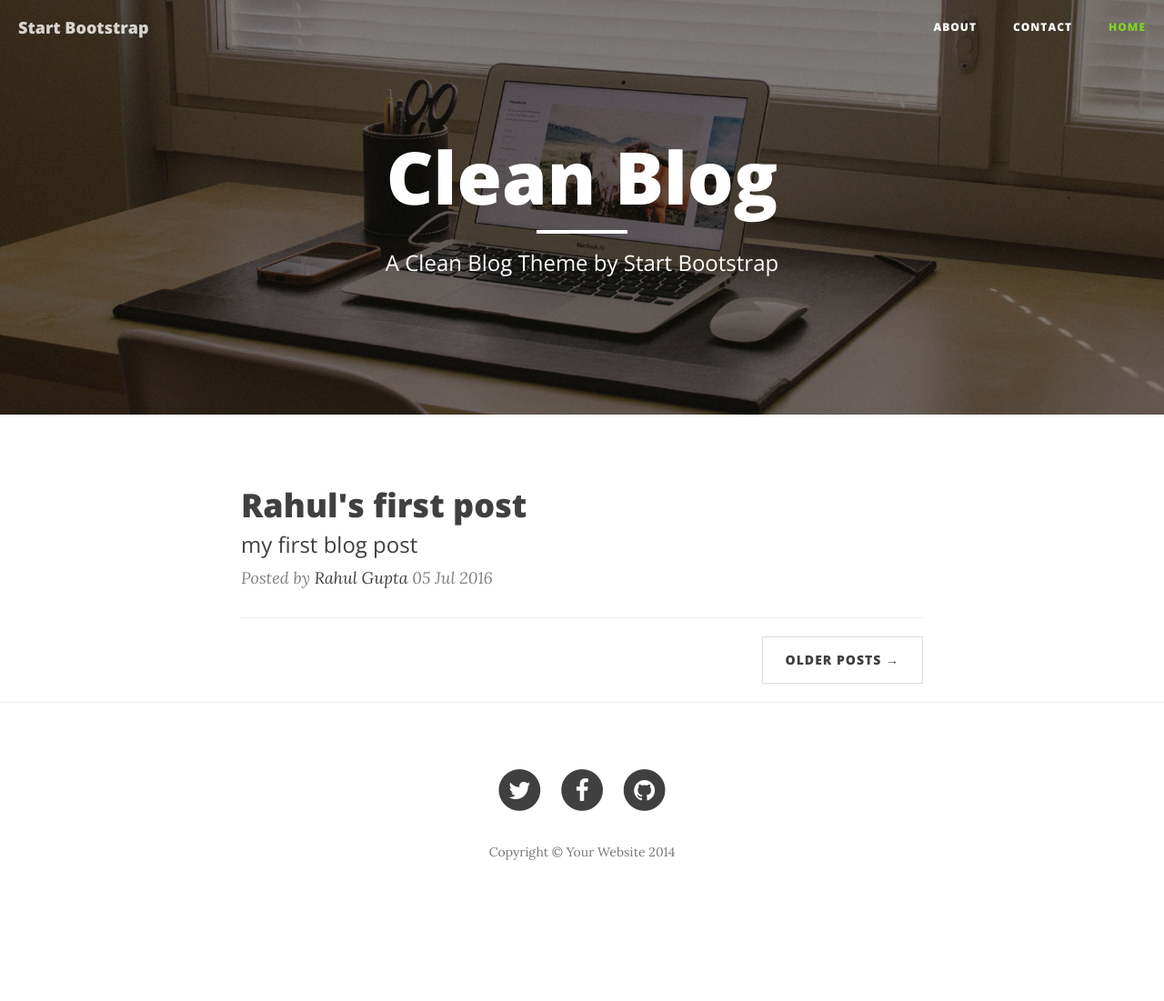
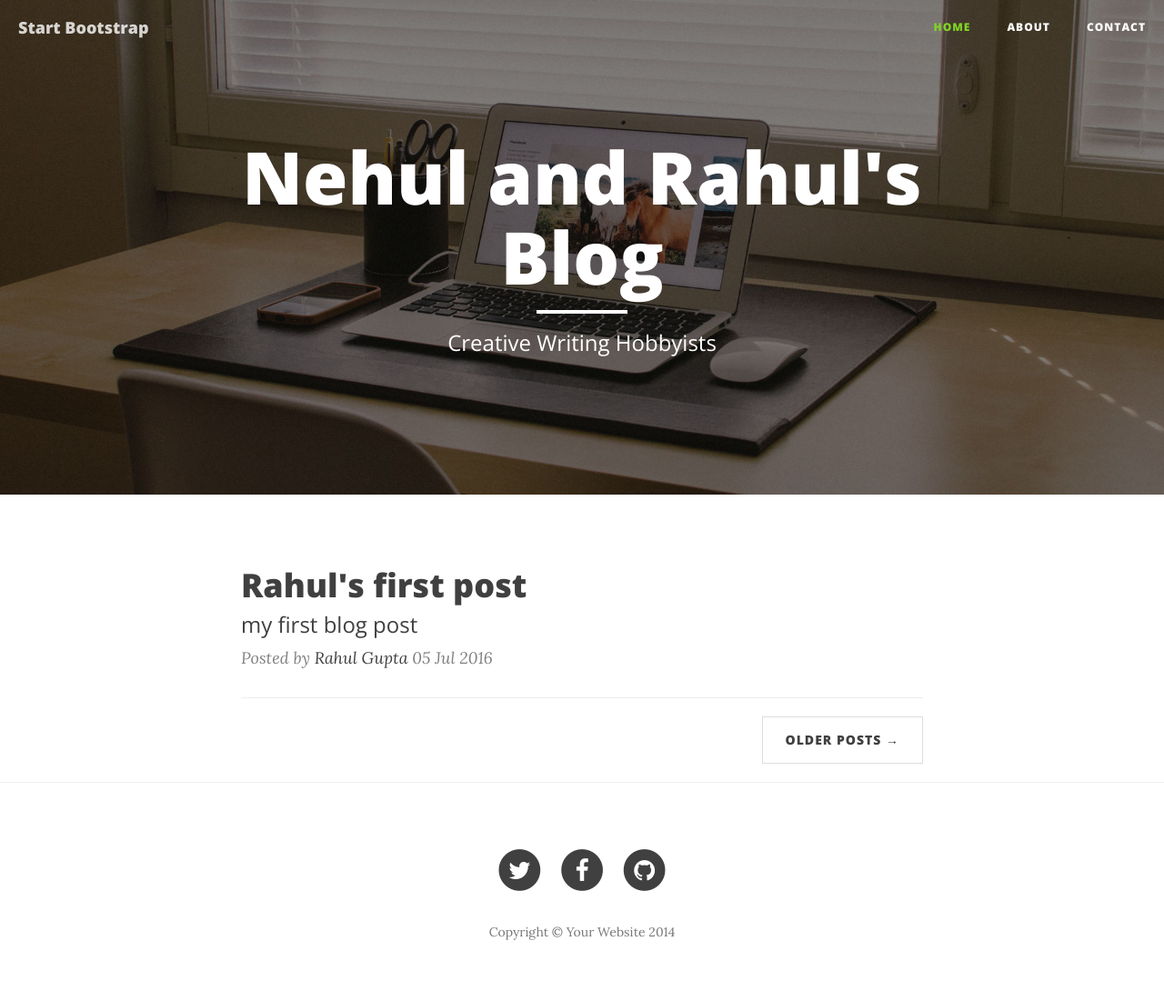
Before and after one commit to neortls007idev/Blog, a Jekyll site: the page built from index.html, in a window 1280 px wide. Shown: the whole page at 91% size. Built offline with Jekyll 4.4.1, drawn with Linux system fonts in a browser that asks for light colours; nearby versions of some CDN libraries; before the commit the page ends 1013 px from its top, so only the background shows below that.

Commit message:
headers and images

```diff
--- a/_includes/header.html
+++ b/_includes/header.html
@@ -9,7 +9,7 @@
     <meta name="description" content="">
     <meta name="author" content="">
 
-    <title>Clean Blog</title>
+    <title>{{ page.title }}</title>
 
     <!-- Bootstrap Core CSS -->
     <link href="{{ site.url }}/css/bootstrap.min.css" rel="stylesheet">
@@ -35,14 +35,14 @@
 {% include nav.html %}
     <!-- Page Header -->
     <!-- Set your background image for this header on the line below. -->
-    <header class="intro-header" style="background-image: url('{{ site.url }}/img/home-bg.jpg')">
+    <header class="intro-header" style="background-image: url('{{ site.url }}/img/{{ page.coverimg }}')">
         <div class="container">
             <div class="row">
                 <div class="col-lg-8 col-lg-offset-2 col-md-10 col-md-offset-1">
                     <div class="site-heading">
-                        <h1>Clean Blog</h1>
+                        <h1>{{ page.title }}</h1>
                         <hr class="small">
-                        <span class="subheading">A Clean Blog Theme by Start Bootstrap</span>
+                        <span class="subheading">{{ page.description }}</span>
                     </div>
                 </div>
             </div>
--- a/_includes/nav.html
+++ b/_includes/nav.html
@@ -15,7 +15,7 @@
             <!-- Collect the nav links, forms, and other content for toggling -->
             <div class="collapse navbar-collapse" id="bs-example-navbar-collapse-1">
                 <ul class="nav navbar-nav navbar-right">
-                    {% assign pages_list = site.pages %}
+                    {% assign pages_list = {site.pages | sort: 'order'} %}
                     {% assign group = 'navigation' %}
                     {% include pages_list %}
                 </ul>
--- a/_includes/pages_list
+++ b/_includes/pages_list
@@ -2,11 +2,11 @@
 	{% if group == null or group == node.group %}
 		{% if page.url == node.url %}
 		 	<li>
-                <a href="{{ node.url }}" class="selected">{{ node.title }}</a>
+                <a href="{{ node.url }}" class="selected">{{ node.navname }}</a>
             </li>
 		{% else %}
 			<li>
-                <a href="{{ node.url }}">{{ node.title }}</a>
+                <a href="{{ node.url }}">{{ node.navname }}</a>
             </li>
 		{% endif %}
 	{% endif %}
--- a/about.html
+++ b/about.html
@@ -1,8 +1,12 @@
 ---
 
 layout: default
-title: "About"
+title: "Know the Authors"
+navname: "About"
+description: "Get to know more about us"
 group: "navigation"
+coverimg: "about-bg.jpg"
+order: 2
 ---
 
     <!-- Main Content -->
--- a/contact.html
+++ b/contact.html
@@ -1,8 +1,12 @@
 ---
 
 layout: default
-title: "Contact"
+title: "Contact Us"
+navname: "contact"
+description: "Contact us and we will find you"
 group: "navigation"
+coverimg: "contact-bg.jpg"
+order: 3
 ---
 
     <!-- Main Content -->
--- a/index.html
+++ b/index.html
@@ -1,8 +1,12 @@
 ---
 
 layout: default
-title: "Home"
+title: "Nehul and Rahul's Blog"
+navname: "Home"
+description: "Creative Writing Hobbyists"
 group: "navigation"
+coverimg: "home-bg.jpg"
+order: 1
 
 ---
     <!-- Main Content -->
```
